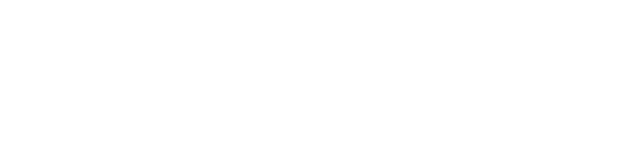
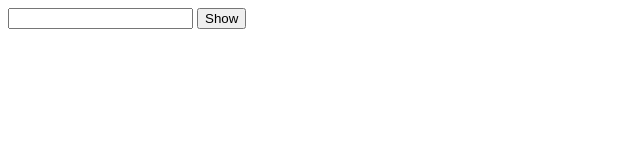
Before and after one commit to mustafaaly7/javascript_practices, a plain HTML site: page index.html in a window 1280 px wide. Shown: the whole page, without its empty margins (0-640 px from the left). Drawn offline with Linux system fonts and the light colour scheme.

Commit message:
password Toggle

```diff
--- a/app.js
+++ b/app.js
@@ -172,3 +172,7 @@
 // }
 
 // }
+
+function pass(btnElem){
+    console.log(btnElem.innerHTML);
+}
--- a/index.html
+++ b/index.html
@@ -20,7 +20,8 @@
 <!-- <p id="para">Lorem ipsum dolor sit amet.</p>
 <a href="javascript:void(0)" onclick="paraSet(this)">See More</a> so javascript:void(0) creates a void that wont let you refresh your page in order for function to perform -->
 
-
+<input type="password" id ="pass">
+<button onclick="pass(this)">Show</button>
 
 
 
```
